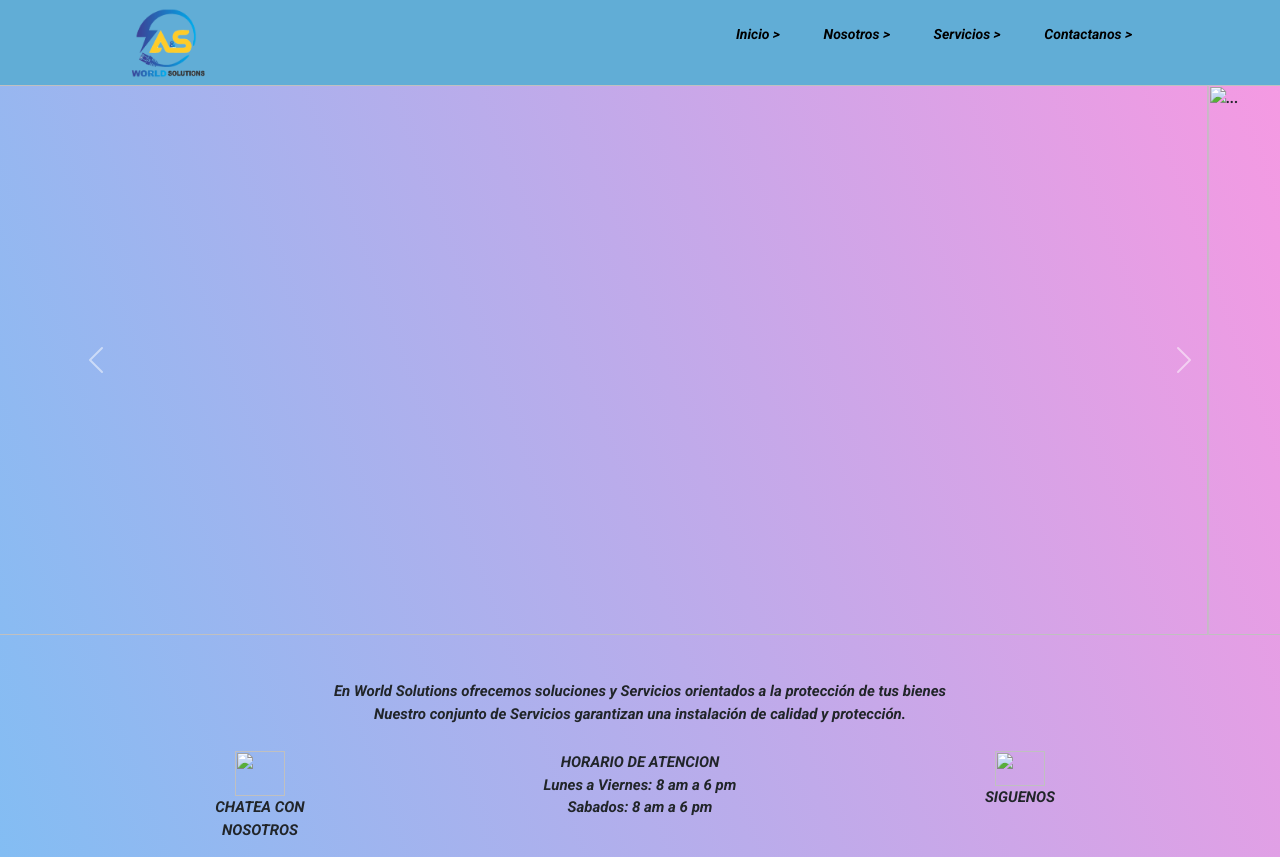
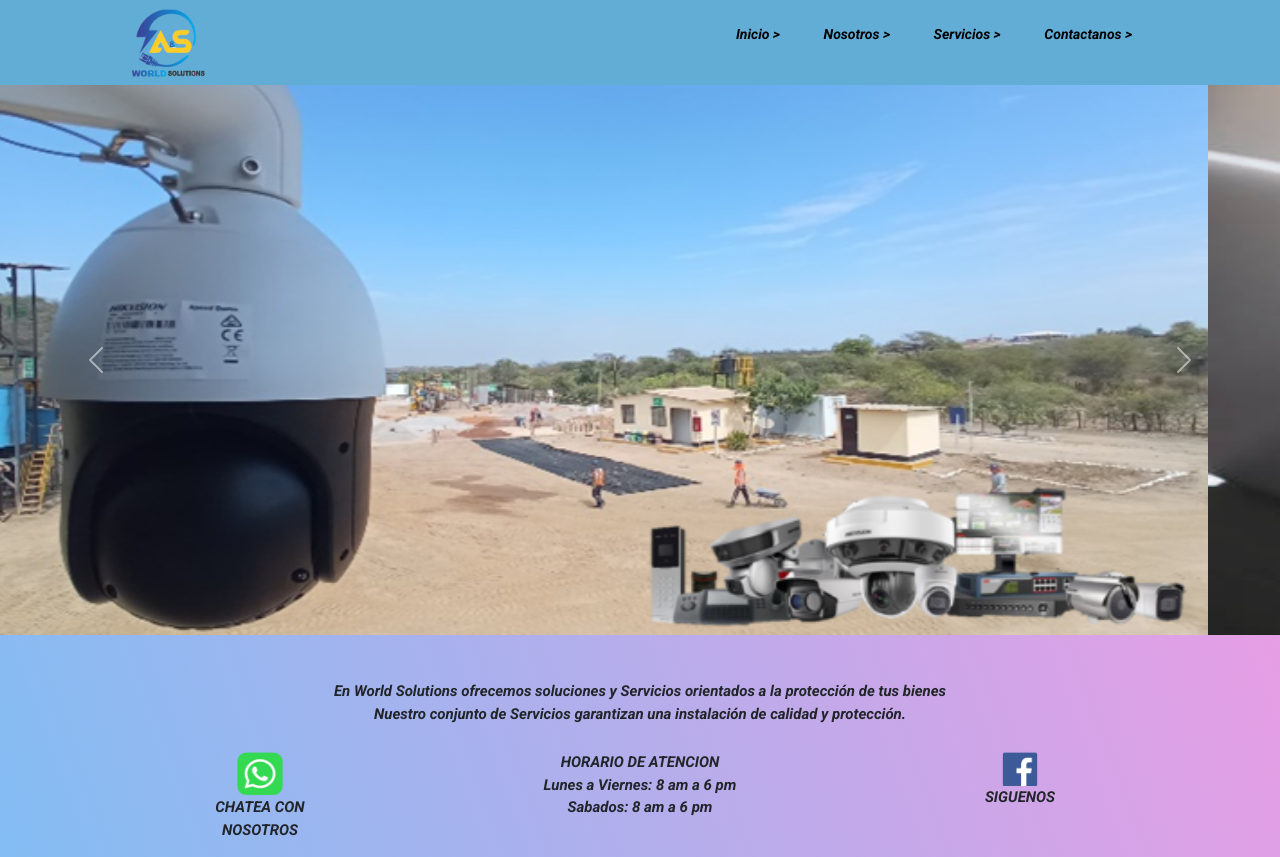
Before and after one commit to asworldsolutions/world, a plain HTML site: page index.html in a window 1280 px wide. Drawn offline with nearby package versions, Linux system fonts and the light colour scheme.

Commit message:
Update index.html

```diff
--- a/index.html
+++ b/index.html
@@ -28,13 +28,13 @@
         <div id="carouselExampleControls" class="carousel slide" data-bs-ride="carousel">
           <div class="carousel-inner">
             <div class="carousel-item active">
-              <img src="img-carrusel/bn-1.png" style=" width: auto;height: 550px;" class="d-block w-100" alt="...">
+              <img src="bn-1.png" style=" width: auto;height: 550px;" class="d-block w-100" alt="...">
             </div>
             <div class="carousel-item">
-              <img src="img-carrusel/bn-2.jpg"  style="width: auto;height: 550px;" class="d-block w-100" alt="...">
+              <img src="bn-2.jpg"  style="width: auto;height: 550px;" class="d-block w-100" alt="...">
             </div>
             <div class="carousel-item">
-              <img src="img-carrusel/bn-3.jpg" style="width: auto;height: 550px;" class="d-block w-100" alt="...">
+              <img src="bn-3.jpg" style="width: auto;height: 550px;" class="d-block w-100" alt="...">
             </div>
           </div>
           <button class="carousel-control-prev" type="button" data-bs-target="#carouselExampleControls" data-bs-slide="prev">
@@ -54,7 +54,7 @@
      <footer>
         <div class="container">
             <div class="row">
-                <div class="col"><a href="https://api.whatsapp.com/send/?phone=51923484979"><img class="what"  src="iconos footer/icono-wsp.png" alt=""></a>
+                <div class="col"><a href="https://api.whatsapp.com/send/?phone=51923484979"><img class="what"  src="icono-wsp.png" alt=""></a>
                     <p>CHATEA CON <br>NOSOTROS</p>
 
                 </div>
@@ -63,7 +63,7 @@
                     Sabados: 8 am a 6 pm
                 </p>
                 </div>
-                <div class="col"><a href="https://www.facebook.com/people/World-Solutions/100063716703356/?sk=about"><img class="face" src="iconos footer/icono-fb.png" alt=""></a>
+                <div class="col"><a href="https://www.facebook.com/people/World-Solutions/100063716703356/?sk=about"><img class="face" src="icono-fb.png" alt=""></a>
                     <p>SIGUENOS</p>
                 </div>
             </div>
```
